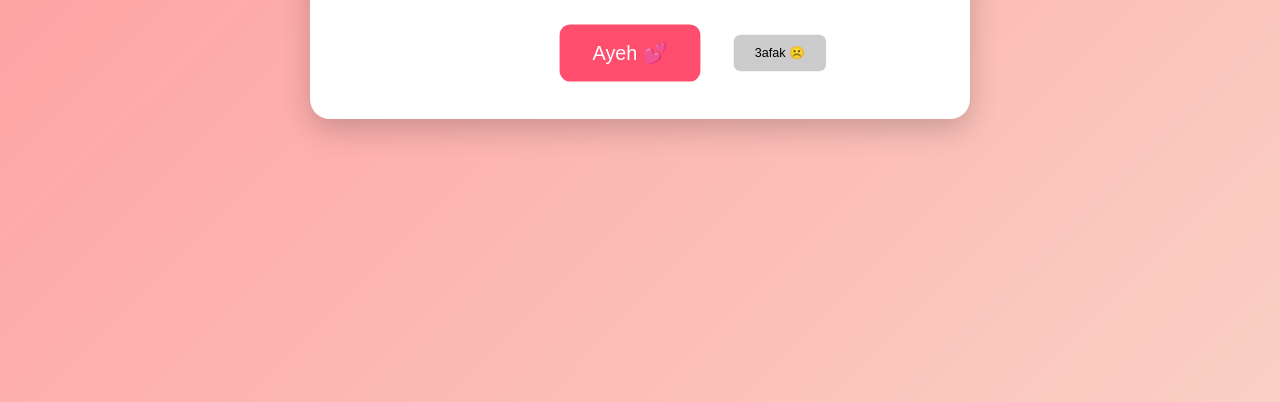
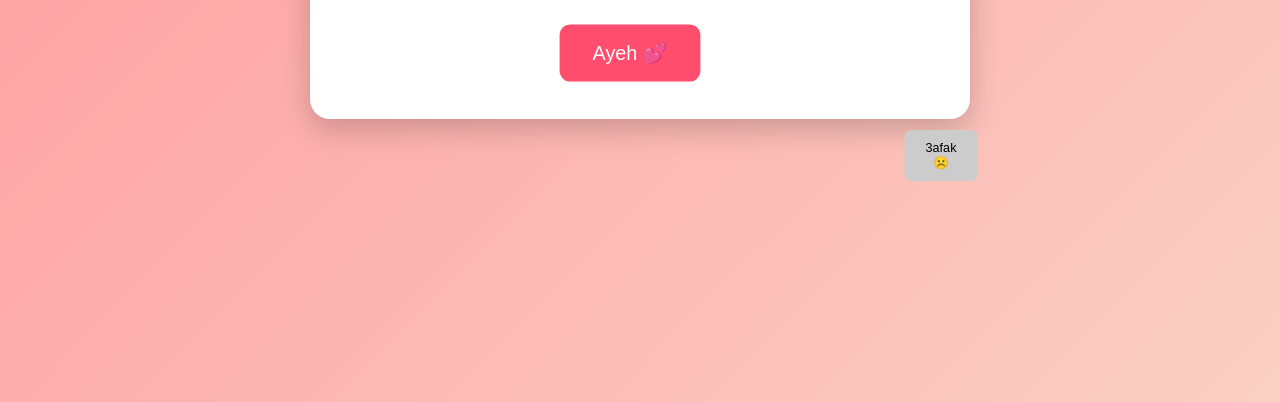
Before and after one commit to Mouadxdd/Valentine, a plain HTML site: page index.html in a window 1280 px wide. Both pictures are taken after a click on the button "la". Shown: the part 398-800 px from the top of the page. Drawn offline with Linux system fonts and the light colour scheme.

Commit message:
Add files via upload

```diff
--- a/index.html
+++ b/index.html
@@ -187,28 +187,34 @@
         yesScale += 0.1;
         yesBtn.style.transform = `scale(${yesScale})`;
 
+        // Move the No button to a random position
+        const container = document.querySelector(".container");
+        const containerRect = container.getBoundingClientRect();
+        const btnWidth = noBtn.offsetWidth;
+        const btnHeight = noBtn.offsetHeight;
+        // Calculate random position within container
+        const maxLeft = containerRect.width - btnWidth - 10;
+        const maxTop = containerRect.height - btnHeight - 10;
+        const randomLeft = Math.random() * maxLeft;
+        const randomTop = Math.random() * maxTop;
+        noBtn.style.position = "absolute";
+        noBtn.style.left = `${randomLeft}px`;
+        noBtn.style.top = `${randomTop}px`;
+
+        // Change text and shrink as before
         if (noClickCount === 1) {
-            // First click: shrink
             noScale *= 0.7;
             noBtn.style.transform = `scale(${noScale})`;
-            noBtn.innerText = "3afak ☹️"
+            noBtn.innerText = "3afak ☹️";
         } else if (noClickCount === 2) {
-            // Second click: shrink again
             noScale *= 0.7;
             noBtn.style.transform = `scale(${noScale})`;
-            noBtn.innerText = "chufi okan 😢"
+            noBtn.innerText = "chufi okan 😢";
         } else if (noClickCount === 3) {
-            // Third click: move down by 20px
-            const currentTop = parseFloat(noBtn.style.top || 0);
-            noBtn.style.top = (currentTop + 100) + "px";
-            noBtn.innerText = "lah ir7am lwalidine 😭"
+            noBtn.innerText = "lah ir7am lwalidine 😭";
         } else if (noClickCount === 4) {
-            // Fourth click: move to top corner
-            noBtn.style.left = "0px";
-            noBtn.style.top = "-200px";
-            noBtn.innerText = "Nbouss lik rjlik yallah"
+            noBtn.innerText = "Nbouss lik rjlik yallah";
         } else if (noClickCount >= 5) {
-            // Fifth click: disappear
             noBtn.style.display = "none";
         }
     });
```
